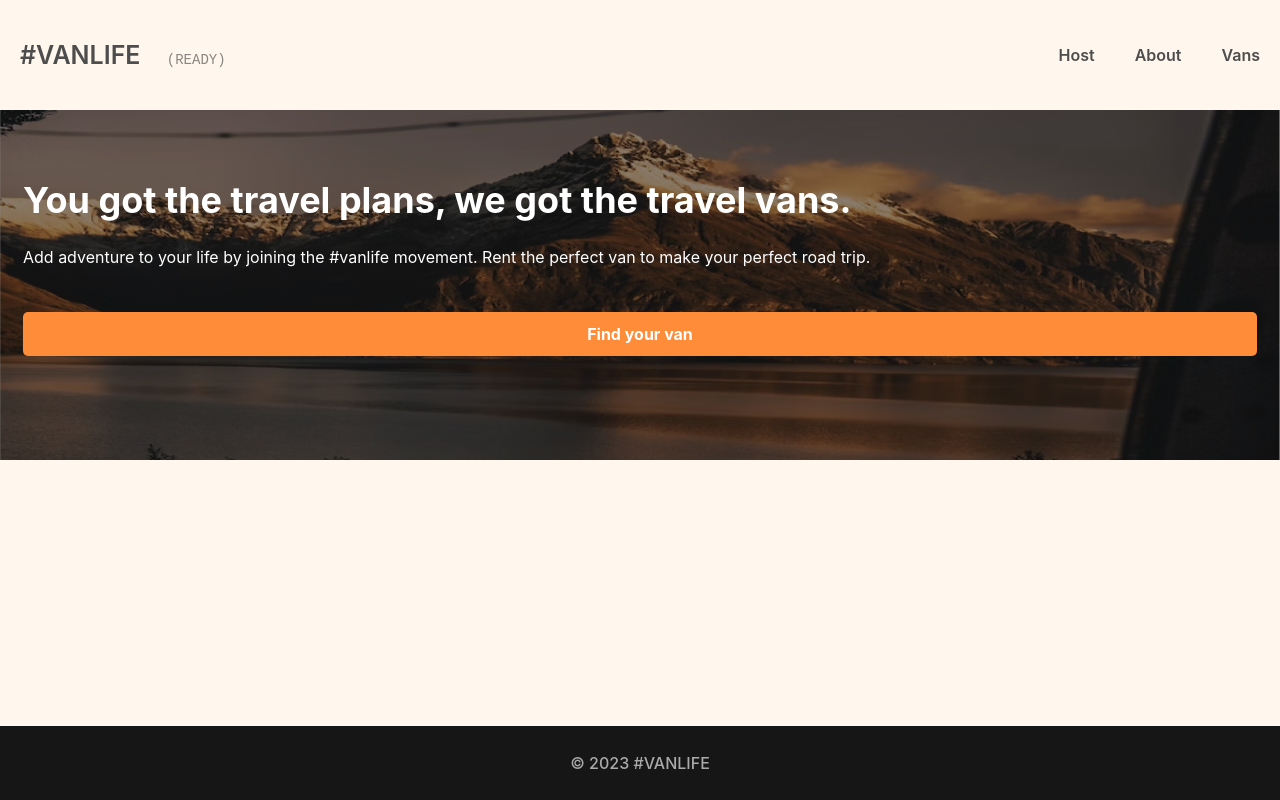
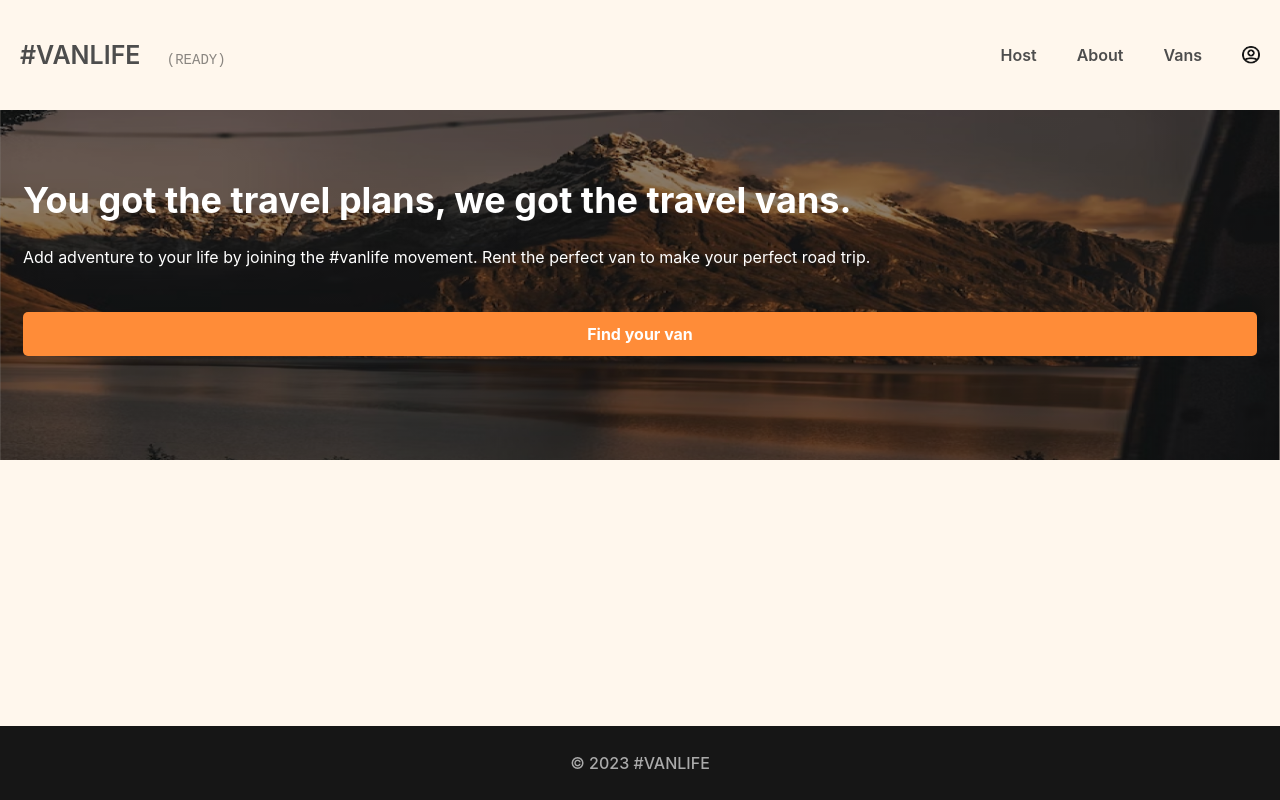
Before and after one commit to Tamxaun/react-router-6, a React (Vite) app: page / in a window 1280 px wide. Built offline with nearby package versions, Linux system fonts and the light colour scheme; what miragejs would draw is missing.

Commit message:
⚙️chore(assets) add avatar icon image 🚀feat(components) add avatar icon to header 🛠️refactor(components) update header with avatar icon

```diff
--- a/src/components/Header/Header.tsx
+++ b/src/components/Header/Header.tsx
@@ -1,6 +1,7 @@
 import { FC } from 'react';
 import { Link, NavLink, useNavigation } from 'react-router-dom';
 
+import avatarImage from '../../assets/images/avatar-icon.png';
 import { HeaderProps } from '.';
 
 const activeStyleLink = {
@@ -44,6 +45,9 @@ export const Header: FC<HeaderProps> = () => {
             >
                Vans
             </NavLink>
+            <Link to="login" className="login-link">
+               <img className="login-icon" src={avatarImage} alt={'Avatar icon'} />
+            </Link>
          </nav>
       </header>
    );
```
Also changed, not shown: src/assets/images/avatar-icon.png (added), 1 other file (tests, documents, lock files or other folders).
